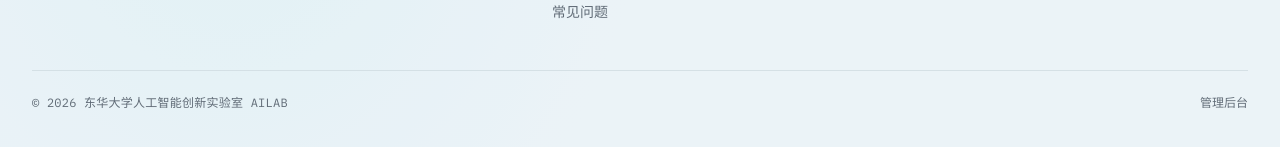
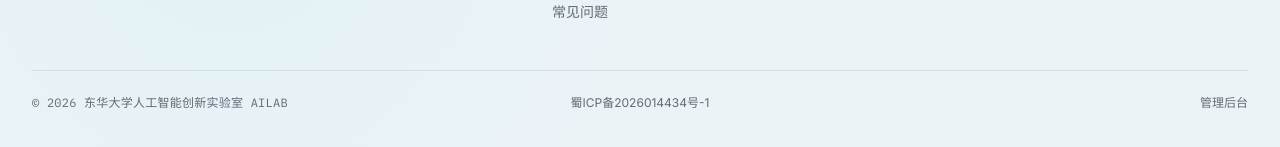
Before and after one commit to Ceprin11/DHU-AILAB-HomePage, a React (Vite) app: page / in a window 1280 px wide. Shown: the part 2494-2641 px from the top of the page. Built offline with nearby package versions, Linux system fonts and the light colour scheme; no server answers.

Commit message:
feat: add ICP filing link to footer

```diff
--- a/src/components/Footer.jsx
+++ b/src/components/Footer.jsx
@@ -84,9 +84,18 @@ export default function Footer() {
           </div>
         </div>
 
-        <div className="mt-12 flex flex-col items-center justify-between gap-3 border-t border-border/80 pt-6 text-xs text-muted-foreground sm:flex-row">
-          <p className="font-mono-date">© {new Date().getFullYear()} {text('footer_copyright_name')}</p>
-          <Link to={user?.role === 'admin' ? '/admin' : '/admin-login'} className="interactive-link rounded-sm hover:text-primary">{text('footer_admin')}</Link>
+        <div className="mt-12 grid grid-cols-1 items-center gap-3 border-t border-border/80 pt-6 text-center text-xs text-muted-foreground sm:grid-cols-3">
+          <p className="font-mono-date sm:text-left">© {new Date().getFullYear()} {text('footer_copyright_name')}</p>
+          <a
+            href="https://beian.miit.gov.cn/"
+            target="_blank"
+            rel="noreferrer"
+            className="interactive-link justify-self-center rounded-sm hover:text-primary"
+            aria-label={`${text('footer_icp_number')}，前往工业和信息化部备案系统查询`}
+          >
+            {text('footer_icp_number')}
+          </a>
+          <Link to={user?.role === 'admin' ? '/admin' : '/admin-login'} className="interactive-link justify-self-center rounded-sm hover:text-primary sm:justify-self-end">{text('footer_admin')}</Link>
         </div>
       </div>
     </footer>
```
Also changed, not shown: src/lib/siteText.js.
